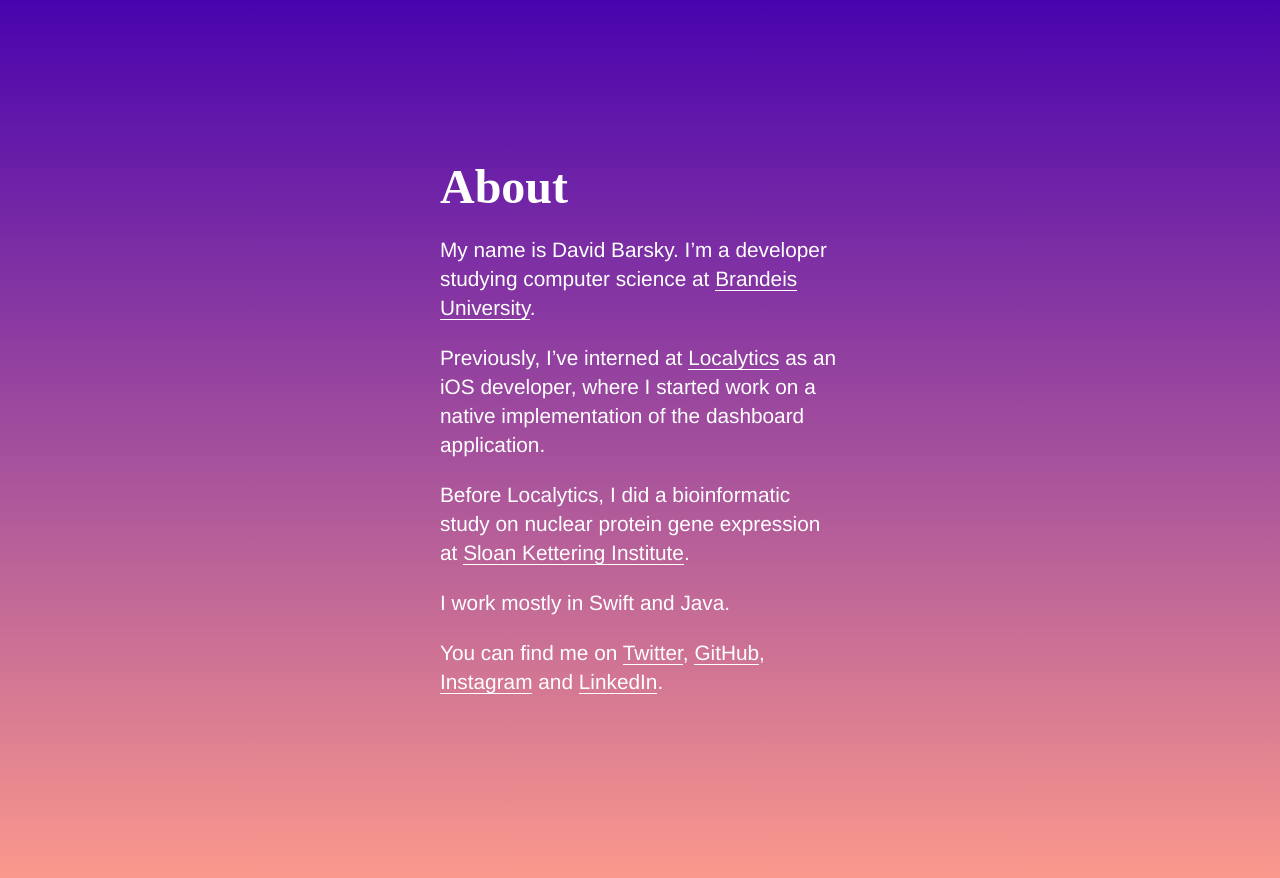
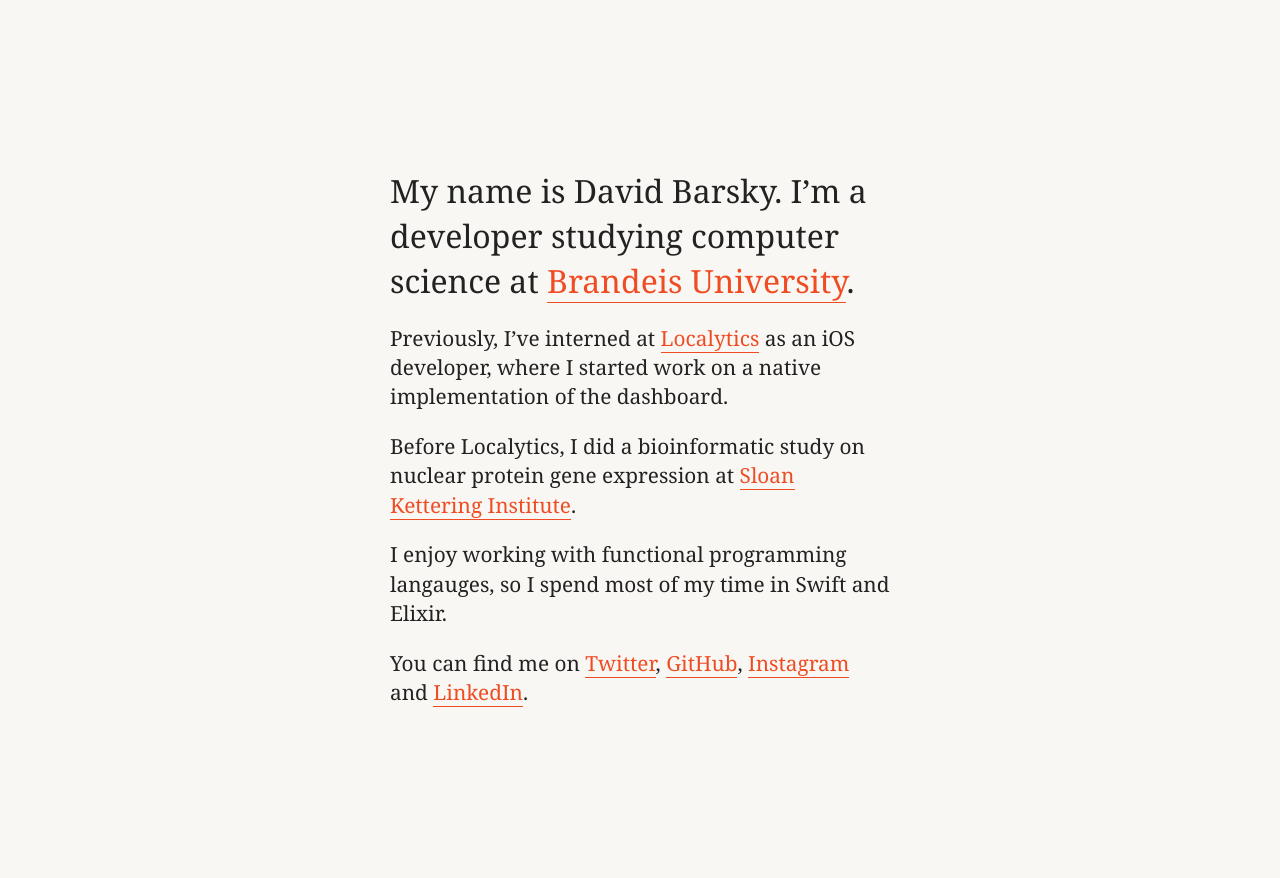
Before and after one commit to davidbarsky/davidbarsky.github.io, a Jekyll site: the page built from index.html, in a window 1280 px wide. Shown: the top 878 px of the page. Built offline with Jekyll 4.4.1, drawn with Linux system fonts in a browser that asks for light colours.

Commit message:
made website more handsome

```diff
--- a/css/main.scss
+++ b/css/main.scss
@@ -3,20 +3,16 @@
 ---
 @charset "utf-8";
 
-$fallback-font: Helvetica, Arial, sans-serif;
-$header-font-family: "freight-sans-pro", fallback-font;
+$fallback-font: "Georgia", sans-serif;
 $body-font-family: "freight-text-pro", $fallback-font;
 $base-font-size: 16px;
 $base-line-height: 1.5;
 
 // colors
-$text-color: white;
-$link-color: white;
-$violet: rgb(73, 3, 174);
-$orange: rgb(255, 156, 139);
+$text-color: #222222;
+$link-color: #f04c24;
 
-$background-gradient: linear-gradient($violet 0%, $orange 100%);
-$base-background-color: #01161B;
+$base-background-color: #f8f7f3;
 
 html, p, h1, body {
   margin: 0;
@@ -34,9 +30,7 @@
   -webkit-background-origin: padding-box;
   -webkit-background-size: auto;
   background-attachment: fixed;
-  background-clip: border-box;
-  background-color: rgba(0, 0, 0, 0);
-  background-image: $background-gradient;
+  background-color: $base-background-color;
   background-origin: padding-box;
   background-repeat: no-repeat;
   background-size: auto;
@@ -51,19 +45,23 @@
 
 .about {
   max-width: 90%;
-  width: 400px;
+  width: 500px;
   margin: auto;
   padding-top: 5vh;
   padding-bottom: 10vh;
 }
 
-// type
-h1, h2, h3, h4, h5, h6 {
-  font-size: 3rem;
-  font-family: $header-font-family;
+.primary {
+  font-size: 2rem;
 }
 
-p, li, ol {
+@media (max-width: 375px) {
+  html {
+    font-size: 80%;
+  }
+}
+
+p {
   margin-top: 1.3rem;
   font-size: 1.3rem;
   font-weight: 300;
--- a/index.html
+++ b/index.html
@@ -3,15 +3,13 @@
 ---
 
 <article class="about">
-  <h1>About</h1>
+  <p class="primary">My name is David Barsky. I’m a developer studying computer science at <a href="https://brandeis.edu">Brandeis University</a>.</p>
 
-  <p>My name is David Barsky. I’m a developer studying computer science at <a href="https://brandeis.edu">Brandeis University</a>.</p>
-
-  <p>Previously, I’ve interned at <a href="https://localytics.com">Localytics</a> as an iOS developer, where I started work on a native implementation of the dashboard application.</p>
+  <p>Previously, I’ve interned at <a href="https://localytics.com">Localytics</a> as an iOS developer, where I started work on a native implementation of the dashboard.</p>
 
   <p>Before Localytics, I did a bioinformatic study on nuclear protein gene expression at <a href="http://mskcc.org">Sloan Kettering Institute</a>.</p>
 
-  <p>I work mostly in Swift and Java.</p>
+  <p>I enjoy working with functional programming langauges, so I spend most of my time in Swift and Elixir.</p>
 
   <p>You can find me on <a href="https://twitter.com/thramp">Twitter</a>, <a href="https://github.com/davidbarsky">GitHub</a>, <a href="https://instagram.com/thramp">Instagram</a> and <a href="https://www.linkedin.com/pub/david-barsky/7b/171/2a3">LinkedIn</a>.</p>
 </article>
```
